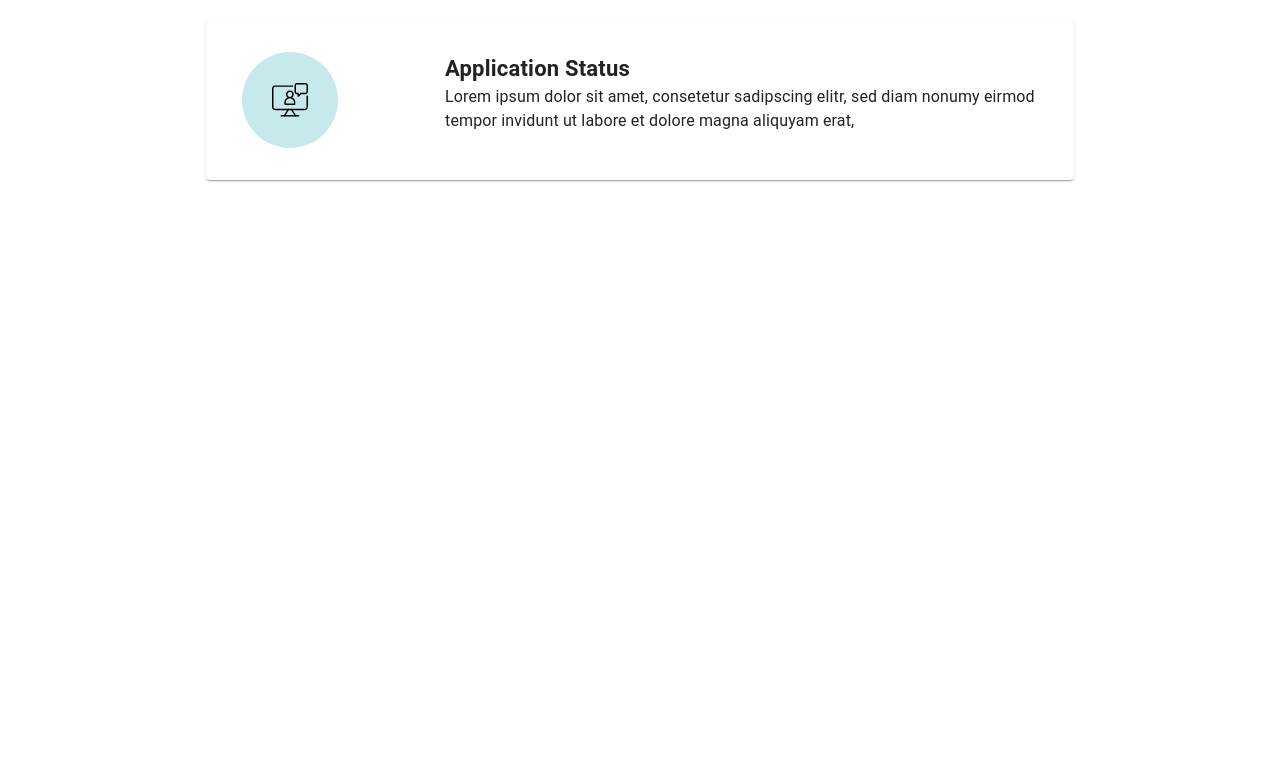
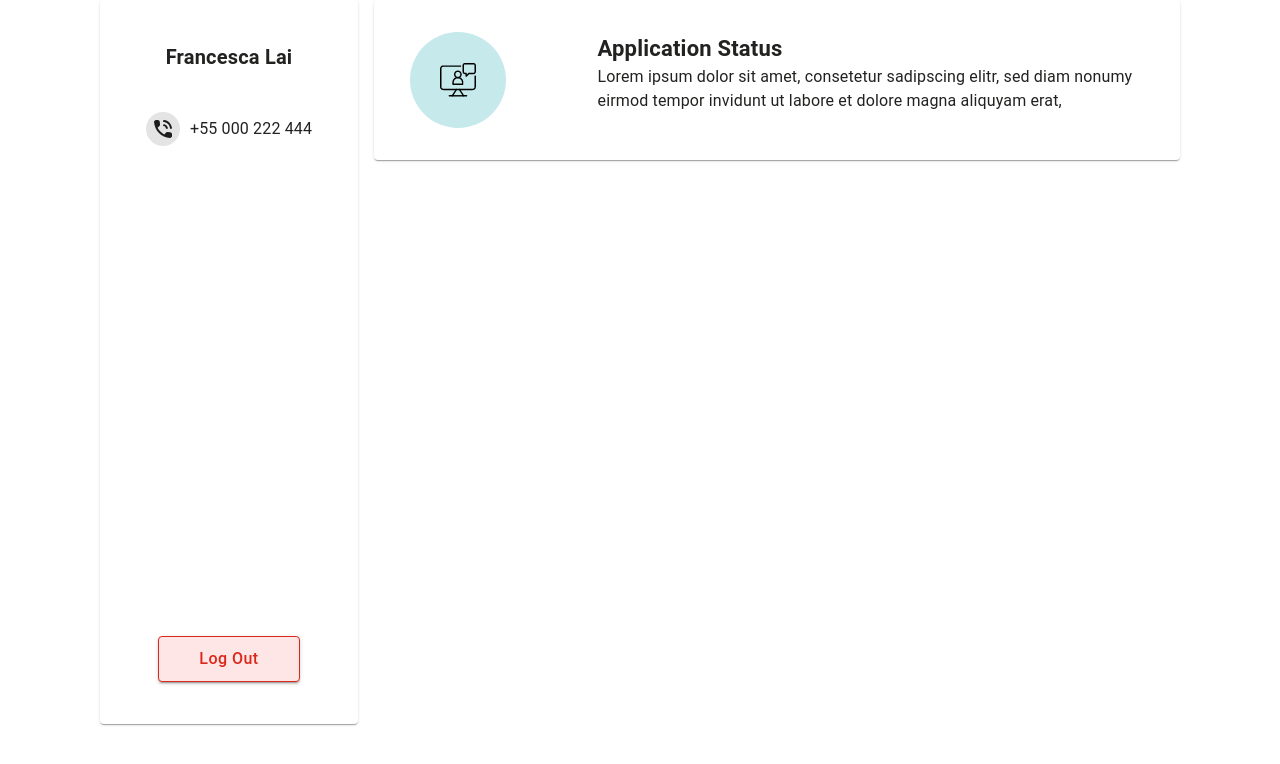
Before and after one commit to ApuEmdad/Mui-Accordion, a React (Create React App) app: page / in a window 1280 px wide. Shown: the top 764 px of the page. Built offline with nearby package versions, Linux system fonts and the light colour scheme.

Commit message:
left container designed

```diff
--- a/package.json
+++ b/package.json
@@ -5,6 +5,7 @@
   "dependencies": {
     "@emotion/react": "^11.10.6",
     "@emotion/styled": "^11.10.6",
+    "@mui/icons-material": "^5.11.11",
     "@mui/material": "^5.11.13",
     "@testing-library/jest-dom": "^5.16.5",
     "@testing-library/react": "^13.4.0",
--- a/src/App.css
+++ b/src/App.css
@@ -1,5 +1,5 @@
 .App {
-  text-align: center;
+  /* text-align: center; */
 }
 
 .App-logo {
--- a/src/App.js
+++ b/src/App.js
@@ -1,20 +1,21 @@
 import logo from "./logo.svg";
 import "./App.css";
-import MuIAccordion from "./components/MuIAccordion";
+import MuIAccordion from "./components/MuiAccordion/MuIAccordion";
+import Paper from "@mui/material/Paper";
+import Grid from "@mui/material/Grid";
+import MyProfile from "./components/MyProfile/MyProfile";
 
 function App() {
   return (
-    <div className="App">
-      <div
-        style={{
-          display: "flex",
-          justifyContent: "center",
-          alignItems: "center",
-          padding: "20px",
-        }}
-      >
-        <MuIAccordion />
-      </div>
+    <div className="App" style={{ padding: "0px 100px" }}>
+      <Grid container spacing={2}>
+        <Grid item xs={3}>
+          <MyProfile />
+        </Grid>
+        <Grid item xs={9}>
+          <MuIAccordion />
+        </Grid>
+      </Grid>
     </div>
   );
 }
--- a/src/components/MuIAccordion.jsx
+++ b/src/components/MuiAccordion/MuIAccordion.jsx
@@ -6,13 +6,13 @@ import Typography from "@mui/material/Typography";
 import { Grid } from "@mui/material";
 import { Box } from "@mui/system";
 
-import onlineMeeting from "../assets/online-meeting.png";
-import checked from "../assets/checked-1.png";
-import info from "../assets/INFO-1.png";
+import onlineMeeting from "../../assets/online-meeting.png";
+import checked from "../../assets/checked-1.png";
+import info from "../../assets/INFO-1.png";
 
 const MuiAccordion = () => {
   return (
-    <div style={{ width: "70%" }}>
+    <div>
       <Accordion sx={{ padding: "20px" }}>
         <AccordionSummary aria-controls="panel1a-content" id="panel1a-header">
           <Grid container spacing={2}>
--- /dev/null
+++ b/src/components/MyProfile/MyProfile.jsx
@@ -0,0 +1,121 @@
+import { Avatar, Box, Paper, Typography } from "@mui/material";
+import React from "react";
+import PhoneInTalkRoundedIcon from "@mui/icons-material/PhoneInTalkRounded";
+import { styled } from "@mui/material/styles";
+import Button from "@mui/material/Button";
+
+const MyProfile = () => {
+  /* ==== Styled LogOutButton starts ==== */
+  const LogOutButton = styled(Button)({
+    textTransform: "none",
+    fontSize: 16,
+    padding: "10px 40px",
+    border: "1px solid",
+    lineHeight: 1.5,
+    backgroundColor: "#FFE6E6",
+    color: "#DA291C",
+    "&:hover": {
+      backgroundColor: "#dcc0c0",
+    },
+    "&:active": {
+      border: "2px solid",
+      fontWeight: "bold",
+    },
+  });
+  /* ==== Styled LogOutButton starts ==== */
+
+  return (
+    <Paper
+      sx={{
+        display: "flex",
+        flexDirection: "column",
+        height: "80vh",
+        py: "42px",
+        justifyContent: "space-between",
+      }}
+    >
+      {/*==== container top starts ====*/}
+      <Box>
+        {/*==== user name starts ====*/}
+        <Box
+          sx={{
+            display: "flex",
+            justifyContent: "center",
+          }}
+        >
+          <Typography
+            variant="body1"
+            sx={{
+              fontSize: "20px",
+
+              color: "#222221",
+              fontWeight: "700",
+            }}
+          >
+            Francesca Lai
+          </Typography>
+        </Box>
+        {/*==== user name ends ====*/}
+
+        {/*==== user info starts ====  */}
+        <Box
+          sx={{
+            display: "flex",
+            justifyContent: "center",
+            marginTop: "40px",
+          }}
+        >
+          {/*==== user info container starts ====  */}
+          <Box>
+            {/*==== Phone Number starts ====  */}
+            <Box
+              sx={{
+                display: "flex",
+                justifyContent: "space-around",
+                alignItems: "center",
+              }}
+            >
+              <PhoneInTalkRoundedIcon
+                sx={{ background: "#e4e4e4", p: "5px", borderRadius: "50%" }}
+              />
+              <Typography
+                variant="body1"
+                sx={{
+                  fontSize: "16px",
+                  color: "#222221",
+                  marginLeft: "10px",
+                }}
+              >
+                +55 000 222 444
+              </Typography>
+            </Box>
+            {/*==== Phone Number ends ====  */}
+          </Box>
+          {/*==== user info container ends ====  */}
+        </Box>
+
+        {/*==== user info ends ====  */}
+      </Box>
+      {/*==== container top ends ====*/}
+
+      {/*==== container bottom starts ====*/}
+      <Box>
+        {/*==== LogOutButton starts ====*/}
+        <Box
+          sx={{
+            display: "flex",
+            justifyContent: "center",
+          }}
+        >
+          <LogOutButton variant="contained" disableRipple>
+            Log Out
+          </LogOutButton>
+        </Box>
+        {/*==== LogOutButton ends ====*/}
+      </Box>
+      {/*==== container bottom ends ====*/}
+    </Paper>
+  );
+};
+
+export default MyProfile;
```
Also changed, not shown: src/components/MyProfile/Obsolete.jsx (added, +43 -0 lines), src/components/MuiAccordion/MuiAccordion.css (added), 1 other file (tests, documents, lock files or other folders).
